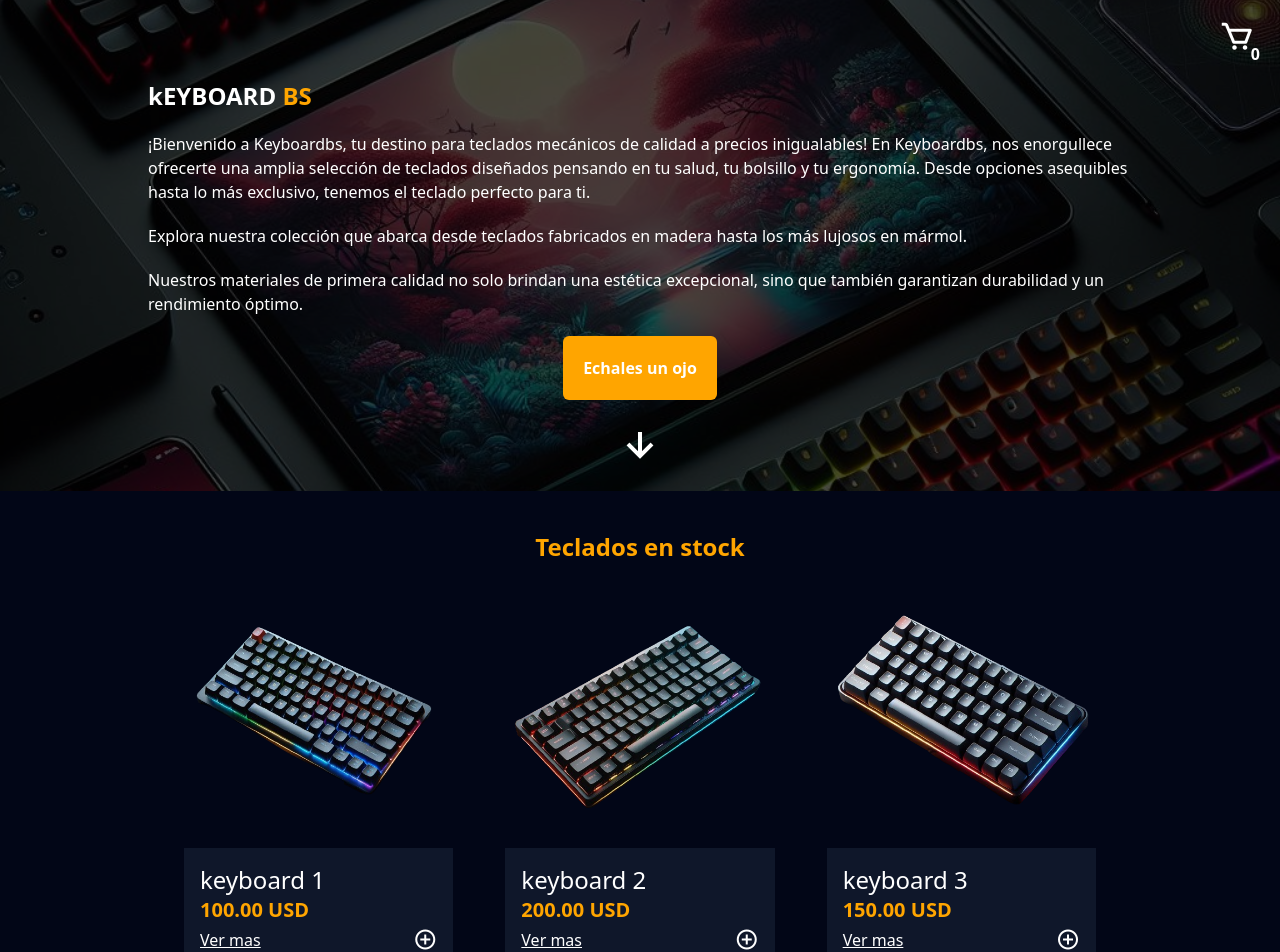
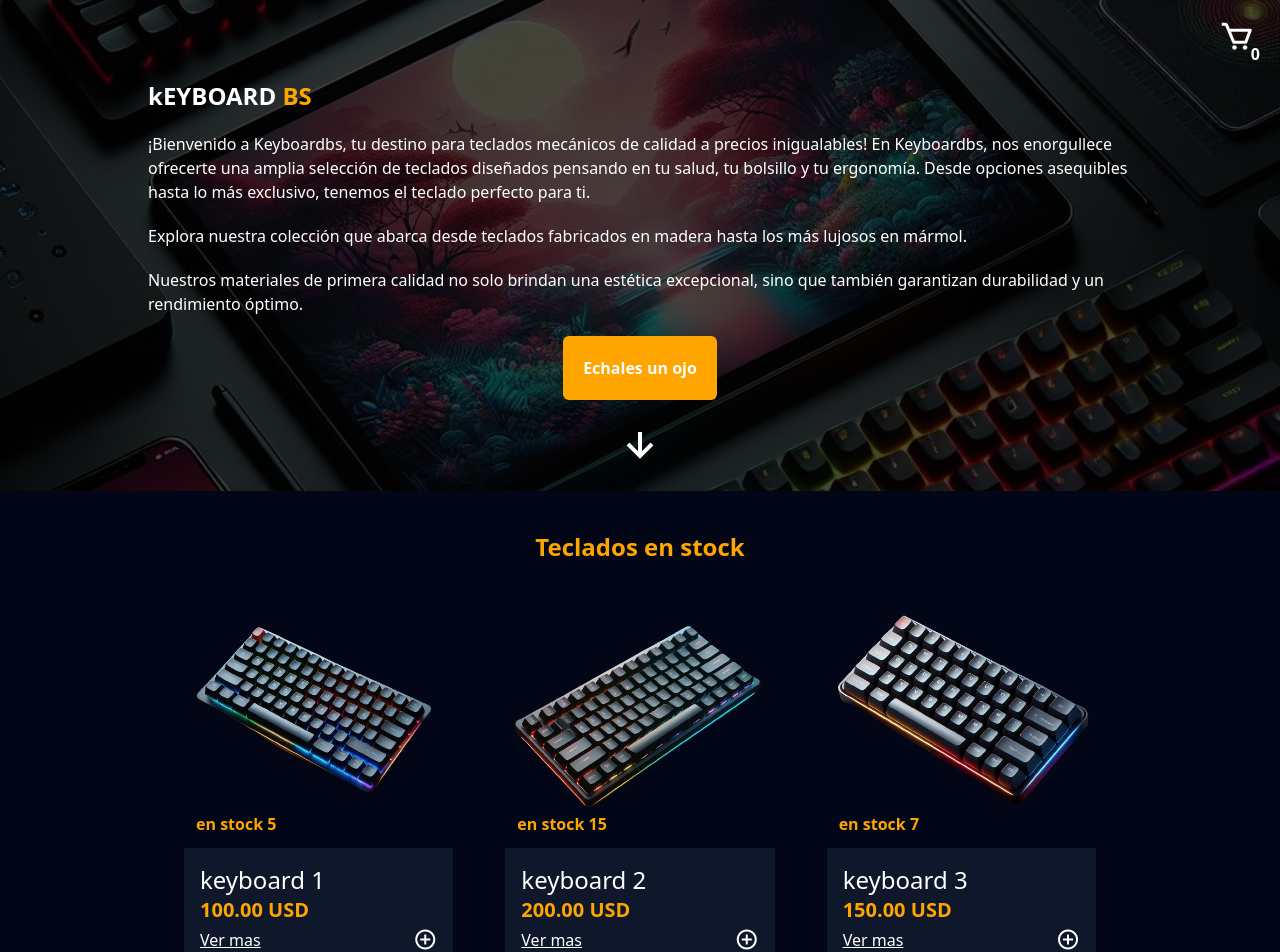
Before and after one commit to bsquiroz/keyboards-bs, a Vue app: page / in a window 1280 px wide. Shown: the top 952 px of the page. Built offline with nearby package versions, Linux system fonts and the light colour scheme.

Commit message:
styles/add styles a keyboard cart and list

```diff
--- a/src/components/Cart/CartItem.vue
+++ b/src/components/Cart/CartItem.vue
@@ -20,7 +20,7 @@ const { addCart, restCart, deleteCart } = useStore();
       <p>{{ price }} USD - Total: {{ price * amount! }} USD</p>
       <p class="flex gap-2 items-center">
         <i class="bx bx-minus" @click="() => restCart(id)"></i>
-        <span>{{ amount }}</span>
+        <span class="font-extrabold color--primary">{{ amount }}</span>
         <i class="bx bx-plus" @click="() => addCart(id)"></i>
         <i class="bx bx-trash" @click="() => deleteCart(id)"></i>
       </p>
--- a/src/components/Keyboards/Keyboard.vue
+++ b/src/components/Keyboards/Keyboard.vue
@@ -6,6 +6,7 @@ interface Props {
   name: string;
   imageList: string;
   price: number;
+  stock: number;
 }
 defineProps<Props>();
 
@@ -13,11 +14,16 @@ const { addCart } = useStore();
 </script>
 <template>
   <div class="p-4 group rounded-md">
-    <img
-      class="group-hover:-translate-y-5 transition-transform dark:bg-slate-950"
-      :src="imageList"
-      :alt="name"
-    />
+    <figure class="relative">
+      <img
+        class="group-hover:-translate-y-5 transition-transform dark:bg-slate-950"
+        :src="imageList"
+        :alt="name"
+      />
+      <div class="absolute left-3 bottom-3 font-extrabold color--primary">
+        <span>en stock {{ stock }}</span>
+      </div>
+    </figure>
     <div class="p-4 dark:bg-slate-900">
       <h3 class="text-2xl">{{ name }}</h3>
       <p class="color--primary font-extrabold text-xl">{{ price }}.00 USD</p>
--- a/src/components/Keyboards/Keyboards.vue
+++ b/src/components/Keyboards/Keyboards.vue
@@ -19,6 +19,7 @@ const { keyboards } = useStore();
         :name="keyboard.name"
         :imageList="keyboard.imageList"
         :price="keyboard.price"
+        :stock="keyboard.stock"
       />
     </section>
   </section>
--- a/src/style.css
+++ b/src/style.css
@@ -5,6 +5,10 @@
 @layer base {
   :root {
     --color-primary: orange;
+  }
+
+  html {
+    user-select: none;
   }
 
   .color--primary {
```
